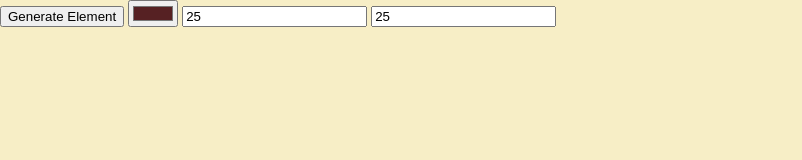
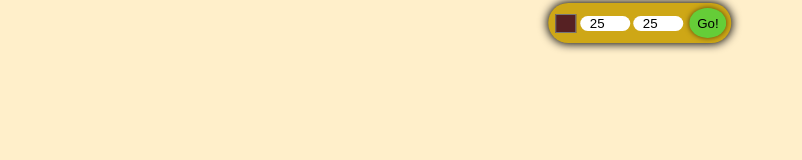
Before and after one commit to Baiaum/post-it, a website: page index.html in a window 1280 px wide. Shown: the whole page, without its empty margins (0-802 px from the left). Drawn offline with Linux system fonts and the light colour scheme.

Commit message:
Tentativa de melhora no layout

```diff
--- a/index.html
+++ b/index.html
@@ -8,10 +8,12 @@
     <link rel="stylesheet" href="style.css">
 </head>
 <body id="root">
-    <button id="btn">Generate Element</button>
-    <input type="color" id="color" value="#562123">
-    <input type="number" id="width" value="25">
-    <input type="number" id="height" value="25">
+    <div class="inputs">
+        <input type="color" id="color" value="#562123">
+        <input type="number" id="width" value="25">
+        <input type="number" id="height" value="25">
+        <button id="btn">Go!</button>
+    </div>
 
 
 </body>
--- a/src/script.js
+++ b/src/script.js
@@ -56,7 +56,7 @@ var oldY;
                     //createOption(istext, 'Switch between text or image post-it.', menu);
                     createOption(menu_1, del, 'Delete', handleDelete);
                     createOption(menu_1, isPinned, 'Pin down', handlePin);
-                    createOption(menu_1, 'bebe', 'Say I love my baby', function () { alert('Yo te quiero mucho mi amorsita!'); });
+                    createOption(menu_1, 'bebe', 'To my beloved one.', function () { alert('Yo te quiero mucho mi vida!'); });
                     menu_1.addEventListener("click", function () {
                         menu_1.remove();
                         c_1.setAttribute('menuActive', 'false');
--- a/src/script.ts
+++ b/src/script.ts
@@ -64,7 +64,7 @@ document.getElementById('btn')?.addEventListener('click', () => {
                     //createOption(istext, 'Switch between text or image post-it.', menu);
                     createOption(menu, del, 'Delete', handleDelete)
                     createOption(menu, isPinned, 'Pin down', handlePin);
-                    createOption(menu, 'bebe', 'Say I love my baby', () => {alert('Yo te quiero mucho mi amorsita!')})
+                    createOption(menu, 'bebe', 'To my beloved one.', () => {alert('Yo te quiero mucho mi vida!')})
 
 
 
--- a/style.css
+++ b/style.css
@@ -16,12 +16,10 @@ body{
     height: 100%;
     width: 100%;
     position: relative;
-    background-color: rgb(247, 238, 198);
+    background-color: #FFEFCA;
 }
 
-div {
-    box-shadow: 0px 0px 10px 1px black;
-}
+
 
 span{
     width: 100%;
@@ -42,3 +40,53 @@ span:hover{
 textarea{
     resize: none;
 }
+
+input[type=number]{
+    max-width: 50px;
+    text-align: center;
+    border: none;
+    border-radius: 50px;
+    padding: 0;
+    background-color: #ffffff;
+    margin-left: 1.5px;
+    margin-right: 1.5px;
+}
+
+input[type=color]{
+    max-width: 25px;
+    max-height: fit-content;
+    background-color: rgba(0, 0, 0, 0);
+    border: none;
+    border-color: rgba(0, 0, 0, 0);
+    padding: 0;
+}
+
+.inputs{
+    margin-top: .2rem;
+    display: flex;
+    align-items: center;
+    justify-content: center;
+    max-width: fit-content;
+    left: 50%;
+    transform: translate(-50%, 0);
+    padding: 5px;
+    background-color: #CEA716;
+    box-shadow: 0px 0px 10px 1px black;
+    border-radius: 50px;
+    position: absolute;
+    transition: all .3s ease;
+}
+.inputs:hover{
+    margin-top: 1.2rem;
+    transform: scale(1.05), translate(-50%, 0);
+    transition: all .3s ease;
+}
+#btn{
+    border-radius: 100%;
+    min-width: 25px;
+    min-height: 30px;
+    margin-left: 5px;
+    background-color: #65cd38;
+    border-color: rgba(0, 0, 0, 0);
+    box-shadow: 0px 0px 5px 0.5px rgba(0, 0, 0, 0.508);
+}
```
